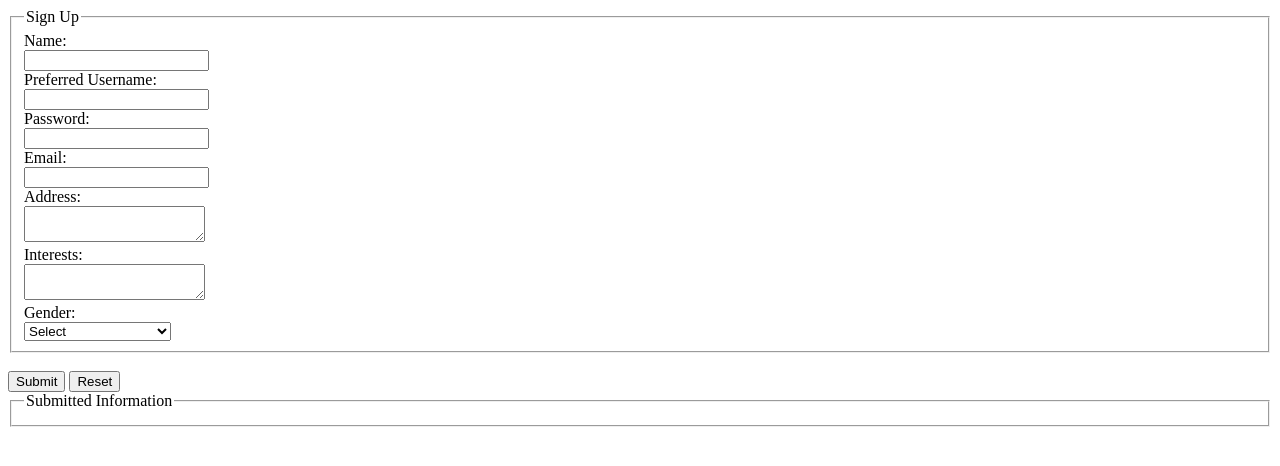
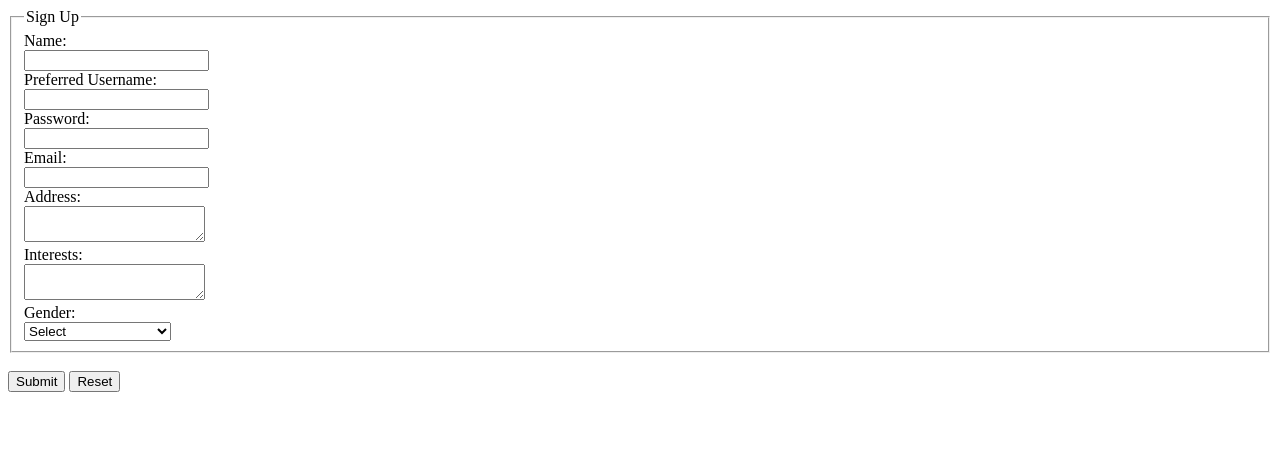
Before and after one commit to zero-braincells165/Q4GFA1_NA_KADEANO, a plain HTML site: page index.html in a window 1280 px wide. Drawn offline with Linux system fonts and the light colour scheme.

Commit message:
Update index.html

```diff
--- a/index.html
+++ b/index.html
@@ -50,7 +50,7 @@
   <button type="reset" onclick="clearForm()">Reset</button>
 </form>
 
-<fieldset>
+<fieldset id="submittedInfo" style="display: none;">
   <legend>Submitted Information</legend>
   <div id="output"></div>
 </fieldset>
```
